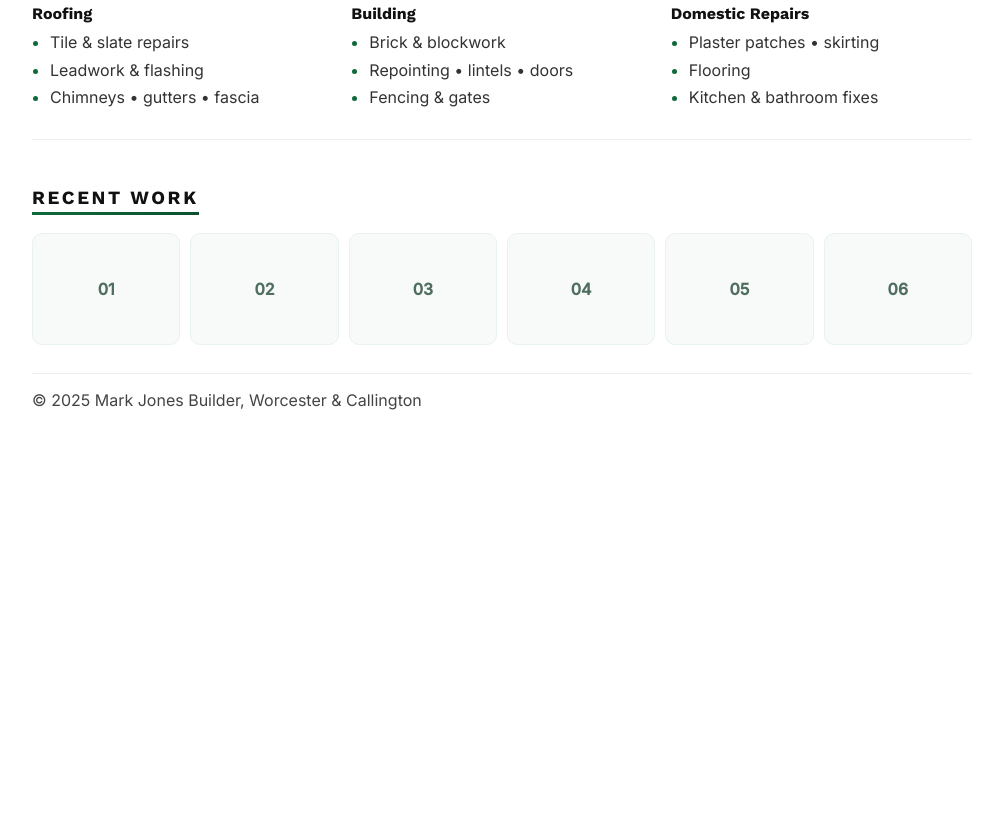
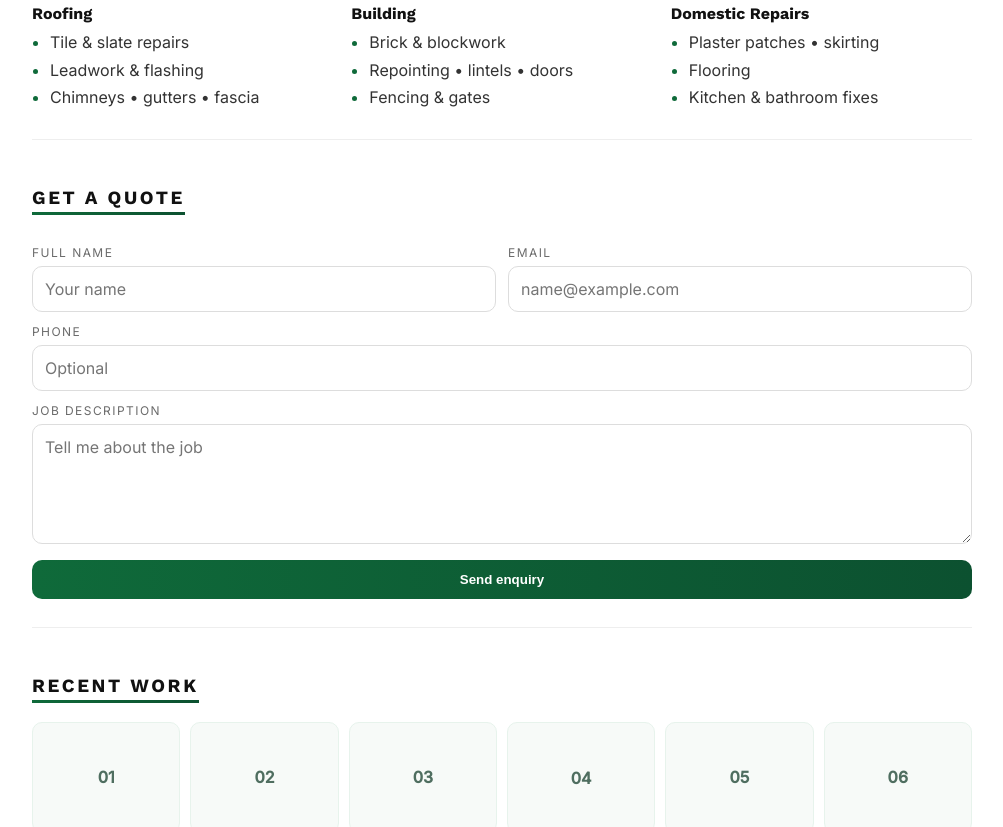
Before and after one commit to ethan2005harrison-cyber/MarkJonesBuilder, a plain HTML site: page index.html in a window 1280 px wide. Shown: the part 380-1207 px from the top of the page, without its empty margins (138-1141 px from the left). Before the commit the page ends 818 px from the top, so only its background shows below. Drawn offline with nearby package versions, Linux system fonts and the light colour scheme.

Commit message:
Update index.html

```diff
--- a/index.html
+++ b/index.html
@@ -59,6 +59,16 @@
     .services ul{margin:0;padding-left:18px;color:#333;line-height:1.7}
     .services li::marker{color:var(--green)}
 
+    /* Quote form: minimalist fields (no heavy boxes) */
+    .quote{display:grid;gap:12px;margin-top:12px}
+    .quote-grid{display:grid;grid-template-columns:1fr 1fr;gap:12px}
+    .field label{display:block;font-size:12px;letter-spacing:.12em;text-transform:uppercase;color:#6b6b6b;margin-bottom:6px}
+    .field input,.field textarea{width:100%;padding:12px 12px;border:1px solid #ddd;border-radius:10px;font:inherit;color:var(--ink);background:#fff;outline:none}
+    .field input:focus,.field textarea:focus{border-color:var(--green);box-shadow:0 0 0 3px var(--green-faint)}
+    .field textarea{min-height:120px;resize:vertical}
+    .submit{appearance:none;border:none;border-radius:10px;padding:12px 16px;font-weight:800;cursor:pointer;background:linear-gradient(90deg,var(--green),var(--green-2));color:#fff}
+    .submit:focus{outline:none;box-shadow:0 0 0 3px var(--green-faint)}
+
     /* Gallery: placeholders with faint green border */
     .gallery{display:grid;grid-template-columns:repeat(6,1fr);gap:10px}
     .ph{aspect-ratio:4/3;border-radius:10px;background:#f7faf8;border:1px solid var(--green-faint);display:grid;place-items:center;color:#4f6e60;font-weight:800}
@@ -79,6 +89,7 @@
       .cols{grid-template-columns:1fr}
       .services{grid-template-columns:1fr}
       .gallery{grid-template-columns:repeat(3,1fr)}
+      .quote-grid{grid-template-columns:1fr}
     }
   </style>
   <script type="application/ld+json">
@@ -138,6 +149,36 @@
       </div>
     </section>
 
+    <section class="rise" id="quote">
+      <h3 class="line">Get a Quote</h3>
+      <!-- Swap data-netlify for a Formspree action when you have an endpoint -->
+      <form class="quote" name="quote" method="POST" data-netlify="true">
+        <input type="hidden" name="form-name" value="quote" />
+        <p style="display:none">
+          <label>Don’t fill this out if you’re human: <input name="bot-field" /></label>
+        </p>
+        <div class="quote-grid">
+          <div class="field">
+            <label for="q-name">Full name</label>
+            <input id="q-name" name="name" required placeholder="Your name" />
+          </div>
+          <div class="field">
+            <label for="q-email">Email</label>
+            <input id="q-email" type="email" name="email" required placeholder="name@example.com" />
+          </div>
+        </div>
+        <div class="field">
+          <label for="q-phone">Phone</label>
+          <input id="q-phone" name="phone" placeholder="Optional" />
+        </div>
+        <div class="field">
+          <label for="q-message">Job description</label>
+          <textarea id="q-message" name="message" required placeholder="Tell me about the job"></textarea>
+        </div>
+        <button class="submit" type="submit">Send enquiry</button>
+      </form>
+    </section>
+
     <section class="rise">
       <h3 class="line">Recent Work</h3>
       <div class="gallery stagger">
```
